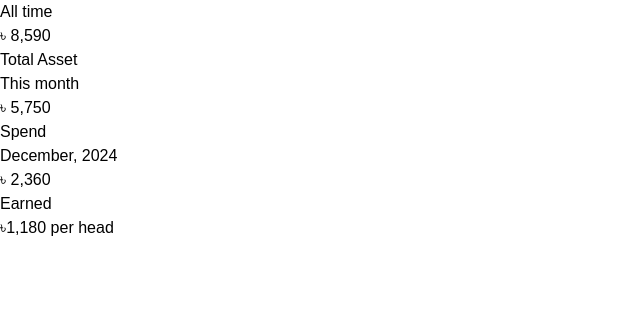
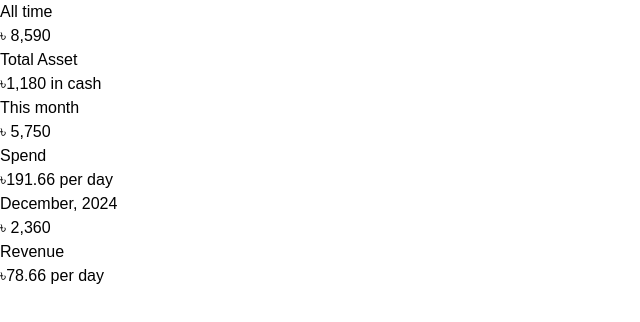
Before and after one commit to alasad08/business-manager, a Next.js app: page / in a window 1280 px wide. Shown: the top 322 px of the page, without its empty margins (0-640 px from the left). Built offline with nearby package versions, Linux system fonts and the light colour scheme.

Commit message:
Refinements

```diff
--- a/src/app/layout.tsx
+++ b/src/app/layout.tsx
@@ -26,7 +26,7 @@ export default function RootLayout({
   return (
     <html lang="en">
       <body
-        className={`${geistSans.variable} ${geistMono.variable} antialiased`}
+        className={`${geistSans.variable} ${geistMono.variable} antialiased bg-zinc-950`}
       >
         {children}
       </body>
--- a/src/app/page.tsx
+++ b/src/app/page.tsx
@@ -5,25 +5,35 @@ export default function Home() {
     <>
       <div className="container mx-auto my-4">
         <div className="grid grid-cols-4 grid-rows-1 gap-8">
-          <div className="p-4 bg-slate-900 rounded text-white">
+          <div className="p-4 bg-zinc-900 rounded text-white ring-1 ring-white/10">
             <p className="mb-1 text-sm text-gray-300">All time</p>
-            <p className="text-3xl text-white">৳ 8,590</p>
-            <p className="mt-1 text-lg text-gray-200">Total Asset</p>
+            <p className="text-3xl text-orange-300">৳ 8,590</p>
+            <div className="flex mt-1">
+              <p className="text-lg text-gray-200">Total Asset</p>
+              <p className="text-base text-green-400 my-auto ml-auto">
+                ৳1,180 in cash
+              </p>
+            </div>
           </div>
 
-          <div className="p-4 bg-slate-900 rounded text-white">
+          <div className="p-4 bg-zinc-900 rounded text-white ring-1 ring-white/10">
             <p className="mb-1 text-sm text-gray-300">This month</p>
             <p className="text-3xl text-red-400">৳ 5,750</p>
-            <p className="mt-1 text-lg text-gray-200">Spend</p>
+            <div className="flex mt-1">
+              <p className="text-lg text-gray-200">Spend</p>
+              <p className="text-base text-gray-200 my-auto ml-auto">
+                ৳191.66 per day
+              </p>
+            </div>
           </div>
 
-          <div className="p-4 bg-slate-900 rounded text-white">
+          <div className="p-4 bg-zinc-900 rounded text-white ring-1 ring-white/10">
             <p className="mb-1 text-sm text-gray-300">December, 2024</p>
             <p className="text-3xl text-green-400">৳ 2,360</p>
             <div className="flex mt-1">
-              <p className="text-lg text-gray-200">Earned</p>
+              <p className="text-lg text-gray-200">Revenue</p>
               <p className="text-base text-gray-200 my-auto ml-auto">
-                ৳1,180 per head
+                ৳78.66 per day
               </p>
             </div>
           </div>
```
